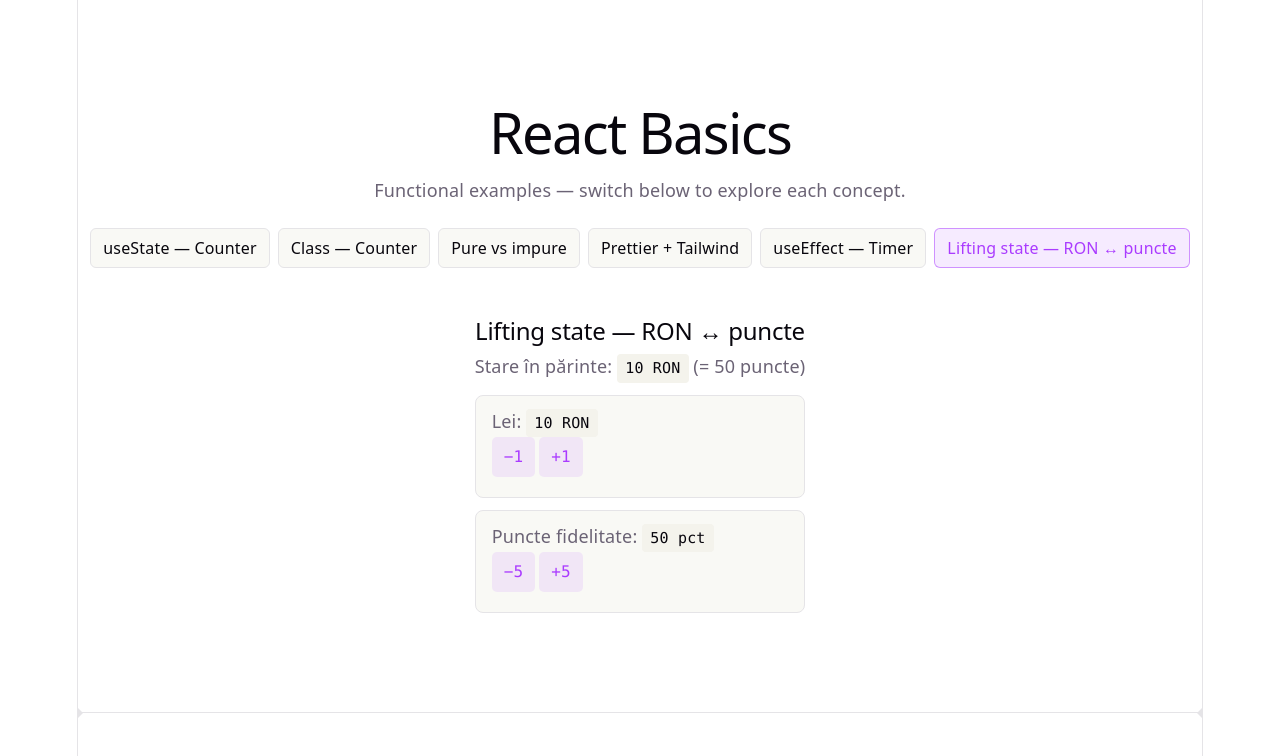
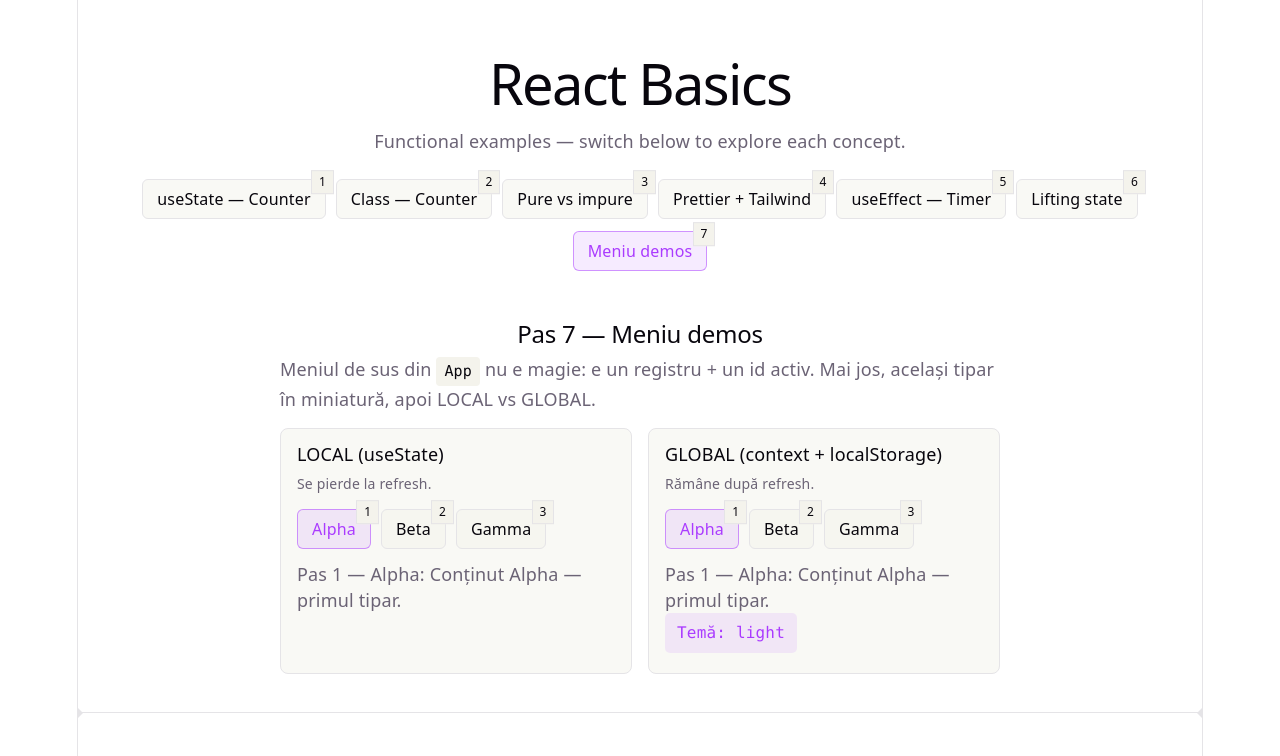
Before and after one commit to Cristian-Antoniu-Balan/react-basics-tutorial, a React (Vite) app: page / in a window 1280 px wide. Shown: the top 756 px of the page. Built offline with nearby package versions, Linux system fonts and the light colour scheme.

Commit message:
demo menu

```diff
--- a/src/App.css
+++ b/src/App.css
@@ -27,17 +27,21 @@
   text-align: left;
 }
 
-.example-nav {
+.example-nav,
+.mini-menu-nav {
   display: flex;
   flex-wrap: wrap;
-  gap: 8px;
+  gap: 12px 10px;
   justify-content: center;
   margin: 0 0 24px;
+  overflow: visible;
 }
 
-.example-nav button {
+.demo-tab {
+  position: relative;
+  overflow: visible;
   font-size: 16px;
-  padding: 6px 12px;
+  padding: 6px 14px;
   border-radius: 6px;
   border: 1px solid var(--border);
   background: var(--social-bg);
@@ -59,6 +63,75 @@
     outline: 2px solid var(--accent);
     outline-offset: 2px;
   }
+}
+
+/* Step badge — corner chip; round polish comes later. */
+.demo-tab-badge {
+  position: absolute;
+  top: 0;
+  right: 0;
+  transform: translate(40%, -40%);
+  min-width: 1.25rem;
+  padding: 0 4px;
+  font-size: 12px;
+  line-height: 1.25rem;
+  text-align: center;
+  border: 1px solid var(--border);
+  background: var(--code-bg);
+  color: var(--text-h);
+  pointer-events: none;
+}
+
+.demo-main {
+  width: 100%;
+  max-width: 720px;
+}
+
+.demo-menu {
+  text-align: left;
+}
+
+.mini-menu-compare {
+  display: grid;
+  grid-template-columns: 1fr 1fr;
+  gap: 16px;
+  margin-top: 16px;
+
+  @media (max-width: 700px) {
+    grid-template-columns: 1fr;
+  }
+}
+
+.mini-menu-panel {
+  padding: 12px 16px;
+  border: 1px solid var(--border);
+  border-radius: 8px;
+  background: var(--social-bg);
+}
+
+.mini-menu-panel--dark {
+  background: #1f2028;
+  color: #f3f4f6;
+  border-color: #2e303a;
+}
+
+.mini-menu-panel h3 {
+  margin: 0 0 4px;
+  color: var(--text-h);
+}
+
+.mini-menu-panel--dark h3 {
+  color: #f3f4f6;
+}
+
+.mini-menu-hint {
+  margin: 0 0 12px;
+  font-size: 14px;
+}
+
+.mini-menu-nav {
+  margin-bottom: 12px;
+  justify-content: flex-start;
 }
 
 .hero {
--- a/src/App.tsx
+++ b/src/App.tsx
@@ -1,31 +1,59 @@
-import { useState } from 'react';
+import { useState, type ReactNode } from 'react';
 import UseStateCounter from './examples/UseStateCounter';
 import ClassCounter from './examples/ClassCounter';
 import PureVsImpure from './examples/PureVsImpure';
 import PrettierAndTailwind from './examples/PrettierAndTailwind';
 import Timer from './examples/Timer';
 import LiftingState from './examples/LiftingState';
+import DemoMenu from './examples/DemoMenu';
 import './App.css';
 
-type ExampleId =
-  | 'useState-counter'
-  | 'class-counter'
-  | 'pure-vs-impure'
-  | 'prettier-tailwind'
-  | 'useEffect-timer'
-  | 'lifting-state';
+type Demo = {
+  id: string;
+  step: number;
+  title: string;
+  element: ReactNode;
+};
 
-const examples: { id: ExampleId; label: string }[] = [
-  { id: 'useState-counter', label: 'useState — Counter' },
-  { id: 'class-counter', label: 'Class — Counter' },
-  { id: 'pure-vs-impure', label: 'Pure vs impure' },
-  { id: 'prettier-tailwind', label: 'Prettier + Tailwind' },
-  { id: 'useEffect-timer', label: 'useEffect — Timer' },
-  { id: 'lifting-state', label: 'Lifting state — RON ↔ puncte' }
+// Add a new example = one object in this list (no other file changes for the menu).
+const demos: Demo[] = [
+  { id: 'useState-counter', step: 1, title: 'useState — Counter', element: <UseStateCounter /> },
+  { id: 'class-counter', step: 2, title: 'Class — Counter', element: <ClassCounter /> },
+  { id: 'pure-vs-impure', step: 3, title: 'Pure vs impure', element: <PureVsImpure /> },
+  { id: 'prettier-tailwind', step: 4, title: 'Prettier + Tailwind', element: <PrettierAndTailwind /> },
+  { id: 'useEffect-timer', step: 5, title: 'useEffect — Timer', element: <Timer /> },
+  { id: 'lifting-state', step: 6, title: 'Lifting state', element: <LiftingState /> },
+  { id: 'demo-menu', step: 7, title: 'Meniu demos', element: <DemoMenu /> }
 ];
 
+type DemoTabProps = {
+  title: string;
+  step: number;
+  isActive: boolean;
+  onSelect: () => void;
+};
+
+/** Concept name in the button; step number as a corner badge (not jammed into the label). */
+function DemoTab({ title, step, isActive, onSelect }: DemoTabProps) {
+  return (
+    <button
+      type="button"
+      className={isActive ? 'demo-tab active' : 'demo-tab'}
+      onClick={onSelect}
+      aria-current={isActive ? 'page' : undefined}
+    >
+      {title}
+      <span className="demo-tab-badge">{step}</span>
+    </button>
+  );
+}
+
 function App() {
-  const [activeExample, setActiveExample] = useState<number>(5);
+  // Single source of truth for navigation: the active id.
+  // Title, step, and content are DERIVED with find — we do not store the selected element in state.
+  // useState lives in memory → refresh resets to the initial value below.
+  const [activeId, setActiveId] = useState(demos[demos.length - 1].id);
+  const active = demos.find(d => d.id === activeId) ?? demos[0];
 
   return (
     <>
@@ -36,24 +64,23 @@
         </div>
 
         <nav className="example-nav" aria-label="Examples">
-          {examples.map((example, index) => (
-            <button
-              key={example.id}
-              type="button"
-              className={activeExample === index ? 'active' : undefined}
-              onClick={() => setActiveExample(index)}
-            >
-              {example.label}
-            </button>
+          {demos.map(demo => (
+            <DemoTab
+              key={demo.id}
+              title={demo.title}
+              step={demo.step}
+              isActive={demo.id === active.id}
+              onSelect={() => setActiveId(demo.id)}
+            />
           ))}
         </nav>
 
-        {activeExample === 0 && <UseStateCounter />}
-        {activeExample === 1 && <ClassCounter />}
-        {activeExample === 2 && <PureVsImpure />}
-        {activeExample === 3 && <PrettierAndTailwind />}
-        {activeExample === 4 && <Timer />}
-        {activeExample === 5 && <LiftingState />}
+        <main className="demo-main">
+          <h2>
+            Pas {active.step} — {active.title}
+          </h2>
+          {active.element}
+        </main>
       </section>
 
       <div className="ticks"></div>
--- /dev/null
+++ b/src/examples/DemoMenu.tsx
@@ -0,0 +1,175 @@
+import {
+  createContext,
+  useContext,
+  useEffect,
+  useState,
+  type ReactNode
+} from 'react';
+
+/**
+ * Tiparul meniului în miniatură (~15 linii de logică):
+ *   1) array de intrări
+ *   2) useState cu activeId
+ *   3) active = find(...) ?? first
+ *   4) butoane sus + conținut activ dedesubt
+ *
+ * Sursa unică de adevăr = ID-ul activ. Restul UI-ului se DERIVĂ din el
+ * (nu ținem în state și lista, și elementul selectat).
+ */
+
+type MiniDemo = {
+  id: string;
+  step: number;
+  title: string;
+  body: string;
+};
+
+const miniDemos: MiniDemo[] = [
+  { id: 'alpha', step: 1, title: 'Alpha', body: 'Conținut Alpha — primul tipar.' },
+  { id: 'beta', step: 2, title: 'Beta', body: 'Conținut Beta — al doilea tipar.' },
+  { id: 'gamma', step: 3, title: 'Gamma', body: 'Conținut Gamma — al treilea tipar.' }
+];
+
+const STORAGE_KEY = 'demo-menu-prefs';
+
+type Theme = 'light' | 'dark';
+
+type Prefs = {
+  activeId: string;
+  theme: Theme;
+};
+
+type PrefsContextValue = {
+  prefs: Prefs;
+  setActiveId: (id: string) => void;
+  setTheme: (theme: Theme) => void;
+};
+
+const PrefsContext = createContext<PrefsContextValue | null>(null);
+
+function readPrefs(): Prefs {
+  try {
+    const raw = localStorage.getItem(STORAGE_KEY);
+    if (!raw) {
+      return { activeId: miniDemos[0].id, theme: 'light' };
+    }
+    const parsed = JSON.parse(raw) as Partial<Prefs>;
+    return {
+      activeId: parsed.activeId ?? miniDemos[0].id,
+      theme: parsed.theme === 'dark' ? 'dark' : 'light'
+    };
+  } catch {
+    return { activeId: miniDemos[0].id, theme: 'light' };
+  }
+}
+
+function PrefsProvider({ children }: { children: ReactNode }) {
+  const [prefs, setPrefs] = useState<Prefs>(readPrefs);
+
+  // Persist whenever prefs change — survives refresh.
+  useEffect(() => {
+    localStorage.setItem(STORAGE_KEY, JSON.stringify(prefs));
+  }, [prefs]);
+
+  const value: PrefsContextValue = {
+    prefs,
+    setActiveId: id => setPrefs(prev => ({ ...prev, activeId: id })),
+    setTheme: theme => setPrefs(prev => ({ ...prev, theme }))
+  };
+
+  return <PrefsContext.Provider value={value}>{children}</PrefsContext.Provider>;
+}
+
+function usePrefs(): PrefsContextValue {
+  const ctx = useContext(PrefsContext);
+  if (!ctx) {
+    throw new Error('usePrefs must be used inside PrefsProvider');
+  }
+  return ctx;
+}
+
+/** Same ~15-line menu pattern — selection lives only in useState (lost on refresh). */
+function LocalMiniMenu() {
+  // LOCAL: memory only → F5 resets to the initial id.
+  const [activeId, setActiveId] = useState(miniDemos[0].id);
+  const active = miniDemos.find(d => d.id === activeId) ?? miniDemos[0];
+
+  return (
+    <div className="mini-menu-panel">
+      <h3>LOCAL (useState)</h3>
+      <p className="mini-menu-hint">Se pierde la refresh.</p>
+      <nav className="mini-menu-nav" aria-label="Local mini demos">
+        {miniDemos.map(demo => (
+          <button
+            key={demo.id}
+            type="button"
+            className={demo.id === active.id ? 'demo-tab active' : 'demo-tab'}
+            onClick={() => setActiveId(demo.id)}
+          >
+            {demo.title}
+            <span className="demo-tab-badge">{demo.step}</span>
+          </button>
+        ))}
+      </nav>
+      <p>
+        Pas {active.step} — {active.title}: {active.body}
+      </p>
+    </div>
+  );
+}
+
+/** Same pattern, but activeId + theme come from context backed by localStorage. */
+function GlobalMiniMenu() {
+  const { prefs, setActiveId, setTheme } = usePrefs();
+  const active = miniDemos.find(d => d.id === prefs.activeId) ?? miniDemos[0];
+
+  return (
+    <div className={`mini-menu-panel mini-menu-panel--${prefs.theme}`}>
+      <h3>GLOBAL (context + localStorage)</h3>
+      <p className="mini-menu-hint">Rămâne după refresh.</p>
+      <nav className="mini-menu-nav" aria-label="Global mini demos">
+        {miniDemos.map(demo => (
+          <button
+            key={demo.id}
+            type="button"
+            className={demo.id === active.id ? 'demo-tab active' : 'demo-tab'}
+            onClick={() => setActiveId(demo.id)}
+          >
+            {demo.title}
+            <span className="demo-tab-badge">{demo.step}</span>
+          </button>
+        ))}
+      </nav>
+      <p>
+        Pas {active.step} — {active.title}: {active.body}
+      </p>
+      <button
+        type="button"
+        className="counter"
+        onClick={() => setTheme(prefs.theme === 'light' ? 'dark' : 'light')}
+      >
+        Temă: {prefs.theme}
+      </button>
+    </div>
+  );
+}
+
+export function DemoMenu() {
+  return (
+    <div className="demo-menu">
+      <p>
+        Meniul de sus din <code>App</code> nu e magie: e un registru + un id activ. Mai jos, același
+        tipar în miniatură, apoi LOCAL vs GLOBAL.
+      </p>
+
+      <div className="mini-menu-compare">
+        <LocalMiniMenu />
+        <PrefsProvider>
+          <GlobalMiniMenu />
+        </PrefsProvider>
+      </div>
+    </div>
+  );
+}
+
+export default DemoMenu;
```
Also changed, not shown: 1 other file (tests, documents, lock files or other folders).
